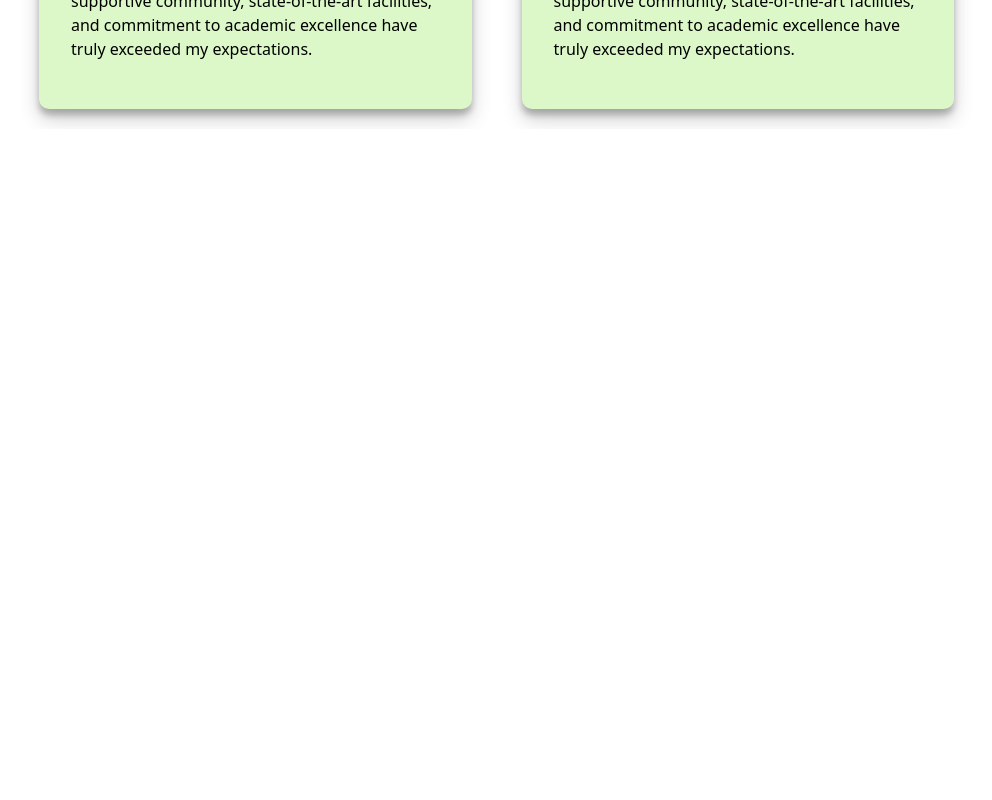
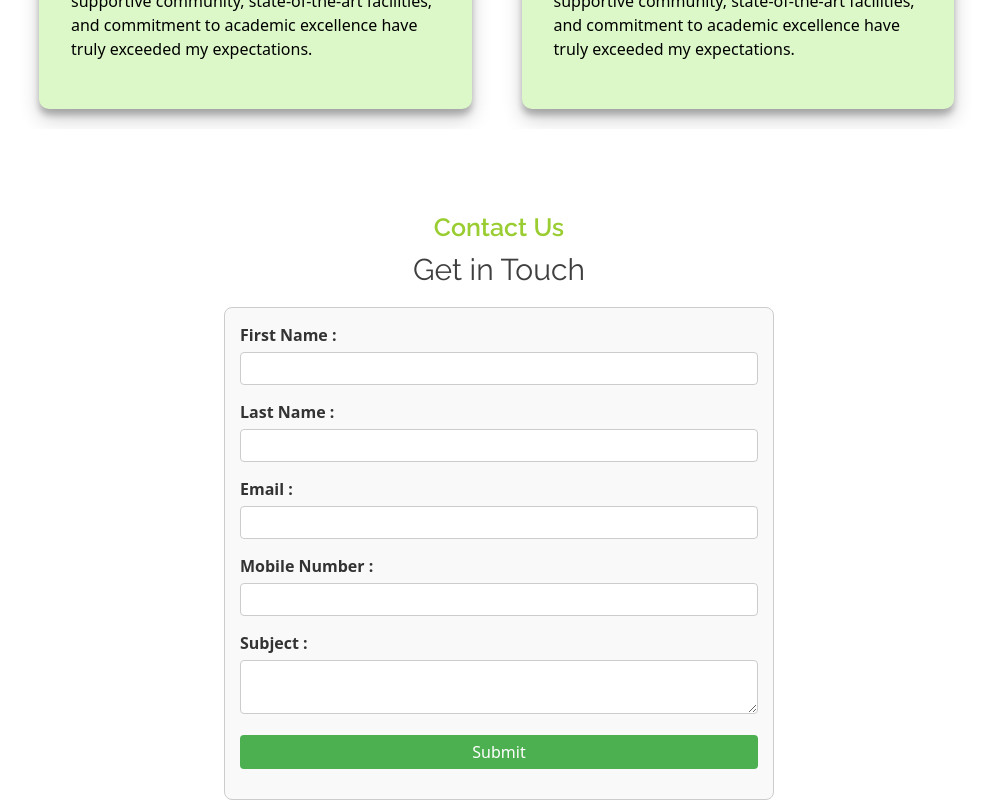
Before and after one commit to PIYUSHDAHLE/Legacy, a React (Vite) app: page / in a window 1280 px wide. Shown: the part 3135-3935 px from the top of the page, without its empty margins (141-1133 px from the left). Before the commit the page ends 3344 px from the top, so only its background shows below. Built offline with nearby package versions, Linux system fonts and the light colour scheme; a web font is replaced by a local one.

Commit message:
contact us form page

```diff
--- a/src/App.jsx
+++ b/src/App.jsx
@@ -5,6 +5,7 @@ import Page2 from './components/home/Page2'
 import About from './components/About/About'
 import Campus from './components/Campus/Campus'
 import Testimonial from './components/Testimonial/Testimonial'
+import Contact from './components/Contact/Contact'
 
 
 const App = () => {
@@ -16,6 +17,7 @@ const App = () => {
       <About/>
       <Campus/>
       <Testimonial/>
+      <Contact/>
     </div>
   )
 }
--- /dev/null
+++ b/src/components/Contact/Contact.css
@@ -0,0 +1,83 @@
+.contact{
+    width: 100%;
+    display: flex;
+    justify-content: center;
+    align-items: center;
+    flex-direction: column;
+}
+
+.contact h2{
+    font-family: "Raleway", sans-serif;
+    font-size: 25px;
+    font-weight: 600;
+    color: yellowgreen;
+}
+.contact h1{
+    font-family: "Raleway", sans-serif;
+    color: rgb(63, 63, 63);
+    font-size: 30px;
+}
+
+
+form {
+    max-width: 550px;
+    margin: 15px auto;
+    padding: 15px;
+    border: 1px solid #ccc;
+    border-radius: 8px;
+    background-color: #f9f9f9;
+  }
+
+
+  form div {
+    margin-bottom: 15px;
+  }
+
+
+  label {
+    font-weight: bold;
+    margin-bottom: 5px;
+    display: block;
+    color: #333;
+  }
+
+
+  input[type="text"],
+  input[type="email"],
+  input[type="tel"],
+  textarea {
+    width: 100%;
+    padding: 5px;
+    border: 1px solid #ccc;
+    border-radius: 4px;
+    box-sizing: border-box;
+    font-size: 14px;
+  }
+
+  input[type="submit"] {
+    width: 100%;
+    padding: 5px;
+    background-color: #4CAF50;
+    border: none;
+    border-radius: 4px;
+    color: white;
+    font-size: 16px;
+    cursor: pointer;
+    transition: background-color 0.3s ease;
+  }
+
+  input[type="submit"]:hover {
+    background-color: #45a049;
+  }
+
+  textarea {
+    resize: vertical;
+    min-height: 50px;
+  }
+
+
+  input:focus,
+  textarea:focus {
+    outline: none;
+    border-color: #4CAF50;
+  }
--- /dev/null
+++ b/src/components/Contact/Contact.jsx
@@ -0,0 +1,70 @@
+import React from 'react'
+import '../Contact/Contact.css'
+
+const Contact = () => {
+
+    const [result, setResult] = React.useState("");
+
+    const onSubmit = async (event) => {
+      event.preventDefault();
+      setResult("Sending....");
+      const formData = new FormData(event.target);
+
+      formData.append("access_key", "47a9d39c-59e3-428b-8fd5-d78d1aacb54c");
+
+      const response = await fetch("https://api.web3forms.com/submit", {
+        method: "POST",
+        body: formData
+      });
+
+      const data = await response.json();
+
+      if (data.success) {
+        setResult("Form Submitted Successfully");
+        event.target.reset();
+      } else {
+        console.log("Error", data);
+        setResult(data.message);
+      }
+    };
+
+
+  return (
+    <div>
+        <div className="contact">
+        <h2>Contact Us</h2>
+        <h1>Get in Touch</h1>
+        </div>
+
+<form onSubmit={onSubmit}>
+    <div>
+        <label for="fname">First Name :</label>
+        <input type="text" id="fname" name="fname" required />
+    </div>
+    <div>
+        <label for="lname">Last Name :</label>
+        <input type="text" id="lname" name="lname" required />
+    </div>
+    <div>
+        <label for="email">Email :</label>
+        <input type="email" id="email" name="email" required />
+    </div>
+    <div>
+        <label for="tel">Mobile Number :</label>
+        <input type="tel" id="tel" name="tel" required />
+    </div>
+    <div>
+        <label for="subject">Subject :</label>
+        <textarea id="subject" name="subject" required></textarea>
+    </div>
+    <div>
+        <input type="submit" value="Submit" />
+    </div>
+    <span>{result}</span>
+</form>
+
+    </div>
+  )
+}
+
+export default Contact
```
